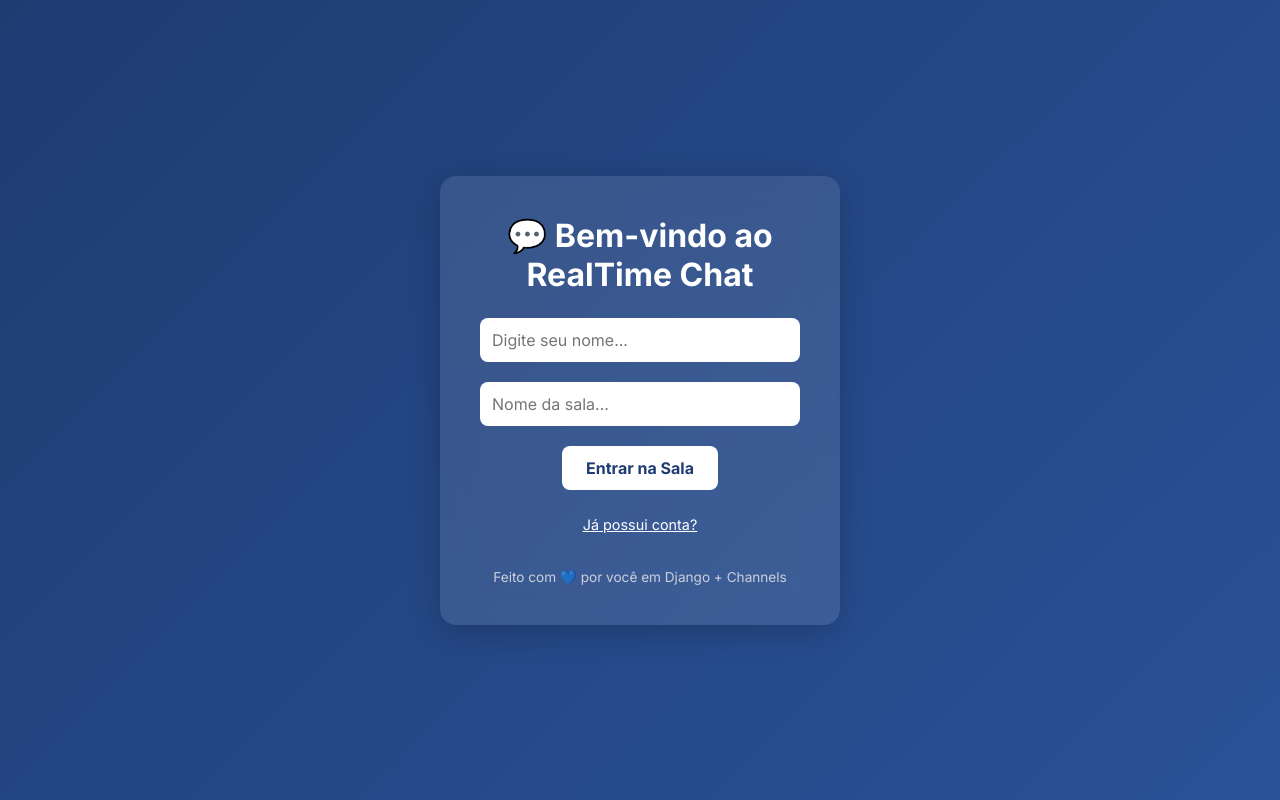
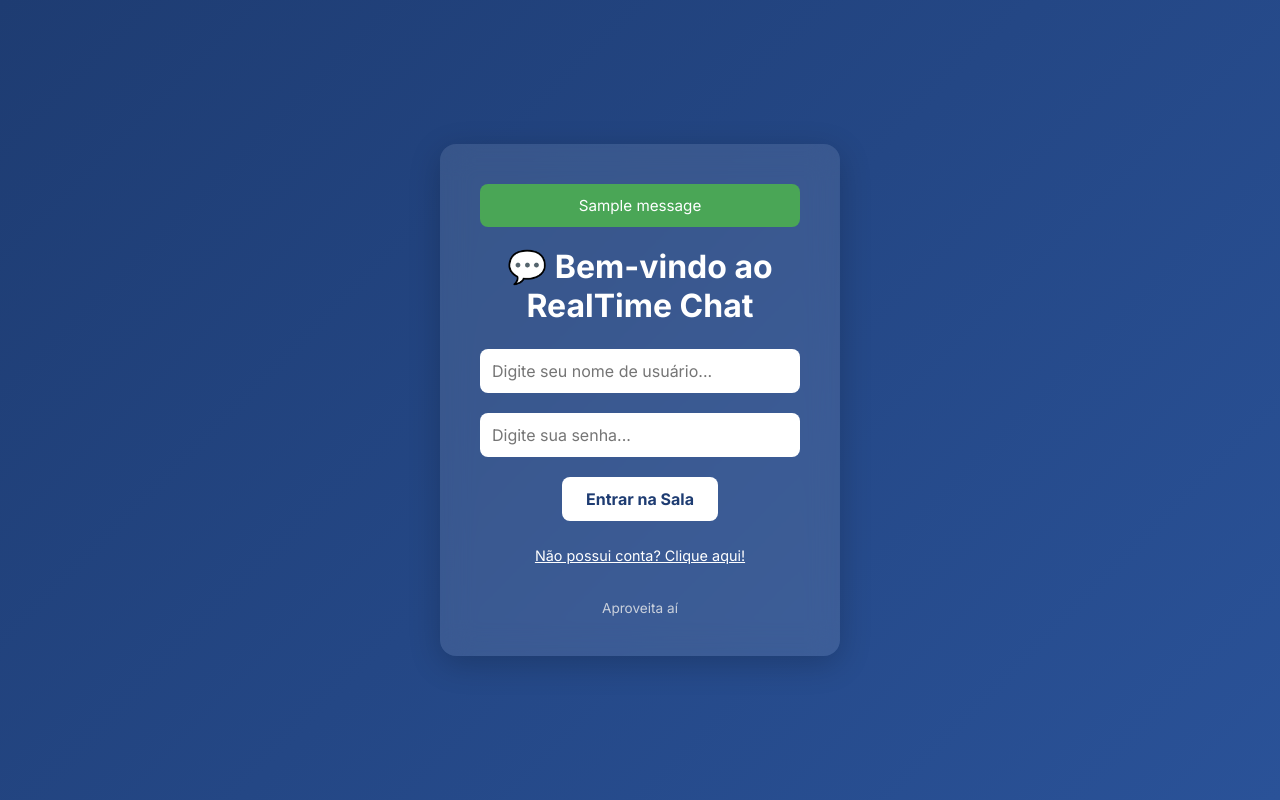
Before and after one commit to MarivaldoDev/chat_tempo_real, a Django app: page / in a window 1280 px wide. Run offline with Django 5.2, Linux system fonts and the light colour scheme; tables that the repository leaves empty hold one stand-in row (values such as "Sample post"); one stand-in notice (Sample message) is shown.

Commit message:
up: páginas de criar conta e login criadas + backend do chat para mais de uma pessoa

```diff
--- a/app/templates/chat/chat.html
+++ b/app/templates/chat/chat.html
@@ -4,10 +4,11 @@
 <head>
   <meta charset="UTF-8" />
   <meta name="viewport" content="width=device-width, initial-scale=1.0" />
+  <link rel="shortcut icon" href="{% static 'global/images/chat.ico' %}" type="image/x-icon">
   <link rel="stylesheet" href="{% static 'global/css/chat.css' %}"/>
   <title>Chat em Tempo Real</title>
 </head>
-<body data-room="{{ room_name }}">
+<body data-user-id="{{ request.user.id }}" data-room="{{ room_name }}">
   <header>💬 {{ room_name }}</header>
   <div class="chat-container">
     <div class="messages" id="messages">
--- a/app/templates/home/home.html
+++ b/app/templates/home/home.html
@@ -5,21 +5,29 @@
   <meta charset="UTF-8">
   <meta name="viewport" content="width=device-width, initial-scale=1.0">
   <title>Entrar no Chat</title>
+  <link rel="shortcut icon" href="{% static 'global/images/chat.ico' %}" type="image/x-icon">
   <link href="https://fonts.googleapis.com/css2?family=Inter:wght@400;700&display=swap" rel="stylesheet">
   <link rel="stylesheet" href="{% static 'global/css/home.css' %}">
 </head>
 <body>
   <div class="login-container">
+    {% for message in messages%}
+      {% if 'error' in message.tags %}
+        <div class="error-message">{{ message }}</div>
+      {% else %}
+        <div class="success-message">{{ message }}</div>
+      {% endif %}
+    {% endfor %}
     <h1>💬 Bem-vindo ao RealTime Chat</h1>
-    <form action="/chat/" method="get">
-      <input type="text" name="username" placeholder="Digite seu nome..." required>
-      <input type="text" name="room" placeholder="Nome da sala..." required>
+    <form action="{% url 'home' %}" method="POST">
+      <input type="text" name="username" placeholder="Digite seu nome de usuário..." required>{% csrf_token %}
+      <input type="password" name="password" placeholder="Digite sua senha..." required>
       <button type="submit">Entrar na Sala</button>
     </form>
     <div class="links">
-      <a href="{% url 'register' %}">Já possui conta?</a><br>
+      <a href="{% url 'register' %}">Não possui conta? Clique aqui!</a><br>
     </div>
-    <div class="footer">Feito com 💙 por você em Django + Channels</div>
+    <div class="footer">Aproveita aí</div>
   </div>
 </body>
 </html>
--- a/app/urls.py
+++ b/app/urls.py
@@ -5,5 +5,5 @@ from . import views
 urlpatterns = [
     path('', views.home, name='home'),
     path('register/', views.register, name='register'),
-    path('chat/<str:room_name>/', views.room)
+    path('chat/<str:room_name>/', views.room, name='room'),
 ]
--- a/app/views.py
+++ b/app/views.py
@@ -1,9 +1,25 @@
 from django.shortcuts import render, redirect
 from .models import User
+from django.contrib.auth.hashers import make_password
+from django.contrib.auth import authenticate, login
+from django.contrib import messages
 from django.http import HttpResponse
 
 
 def home(request):
+    if request.method == "GET":
+        return render(request, 'home/home.html')
+
+    username = request.POST.get('username')
+    password = request.POST.get('password')
+
+    user = authenticate(request, username=username, password=password)
+    print(user)
+    if user:
+        login(request, user)
+        return redirect('room', room_name='conversem')
+
+    messages.error(request, "Nome de usuário ou senha inválidos!")
     return render(request, 'home/home.html')
 
 
@@ -16,13 +32,16 @@ def register(request):
         bio = request.POST.get('bio')
 
         if User.objects.filter(username=username).exists():
-            return HttpResponse("Esse nome de usuário já existe.")
+            messages.error(request, "Esse nome de usuário já existe.")
+            return render(request, 'home/register.html')
         elif User.objects.filter(email=email).exists():
-            return HttpResponse("Esse email já está cadastrado.")
+            messages.error(request, "Esse email já está cadastrado.")
+            return render(request, 'home/register.html')
         else:
-            user = User(username=username, email=email, password=password, image_profile=image, bio=bio)
+            user = User(username=username, email=email, password=make_password(password), image_profile=image, bio=bio)
             user.save()
-            return render(request, 'home/register.html', {"success_message": "Usuário cadastrado com sucesso!"})
+            messages.success(request, "Você está cadastrado! Faça Login para conversar com alguém.")
+            return redirect('home')
 
     return render(request, 'home/register.html')
 
--- a/base_static/global/css/home.css
+++ b/base_static/global/css/home.css
@@ -39,6 +39,15 @@ margin-bottom: 20px;
 font-size: 1rem;
 }
 
+input[type="password"] {
+    width: 100%;
+    padding: 12px;
+    border: none;
+    border-radius: 8px;
+    margin-bottom: 20px;
+    font-size: 1rem;
+}
+
 button {
 background-color: #ffffff;
 color: #1e3c72;
@@ -73,3 +82,21 @@ font-size: 0.9rem;
 display: inline-block;
 margin: 6px 0;
 }
+
+.success-message {
+    background-color: rgba(76, 175, 80, 0.9);
+    color: #fff;
+    padding: 12px;
+    border-radius: 8px;
+    margin-bottom: 20px;
+    font-size: 0.95rem;
+}
+
+.error-message {
+    background-color: rgba(207, 33, 33, 0.9);
+    color: #fff;
+    padding: 12px;
+    border-radius: 8px;
+    margin-bottom: 20px;
+    font-size: 0.95rem;
+}
--- a/project/settings.py
+++ b/project/settings.py
@@ -26,6 +26,10 @@ SECRET_KEY = 'django-insecure-#$3#w5s33e&#jfwu_9xa@6iam(()@m!z-juzj-*l!k@6rvx3bx
 DEBUG = True
 
 ALLOWED_HOSTS = ['*']
+# CSRF_TRUSTED_ORIGINS = [
+#     'https://98e2-2804-29b8-51a6-4541-937-2b0e-bf8a-49e2.ngrok-free.app',
+# ]
+
 
 
 # Application definition
@@ -71,6 +75,7 @@ TEMPLATES = [
 
 # WSGI_APPLICATION = 'project.wsgi.application'
 ASGI_APPLICATION = 'project.asgi.application'
+AUTH_USER_MODEL = 'app.User'
 
 CHANNEL_LAYERS = {
     "default": {
```
Also changed, not shown: app/consumers.py (+7 -3 lines), app/models.py (+10 -6 lines), app/templates/home/register.html (+9 -9 lines), base_static/global/css/chat.css (+14 -0 lines), base_static/global/css/register.css (+9 -0 lines), base_static/global/js/script.js (+39 -16 lines), project/asgi.py (+11 -6 lines), app/migrations/0002_message.py (added), app/migrations/0003_remove_user_email_remove_user_password_and_more.py (added), app/migrations/0004_alter_user_options_alter_user_managers_and_more.py (added), base_static/global/images/chat.ico (added).
